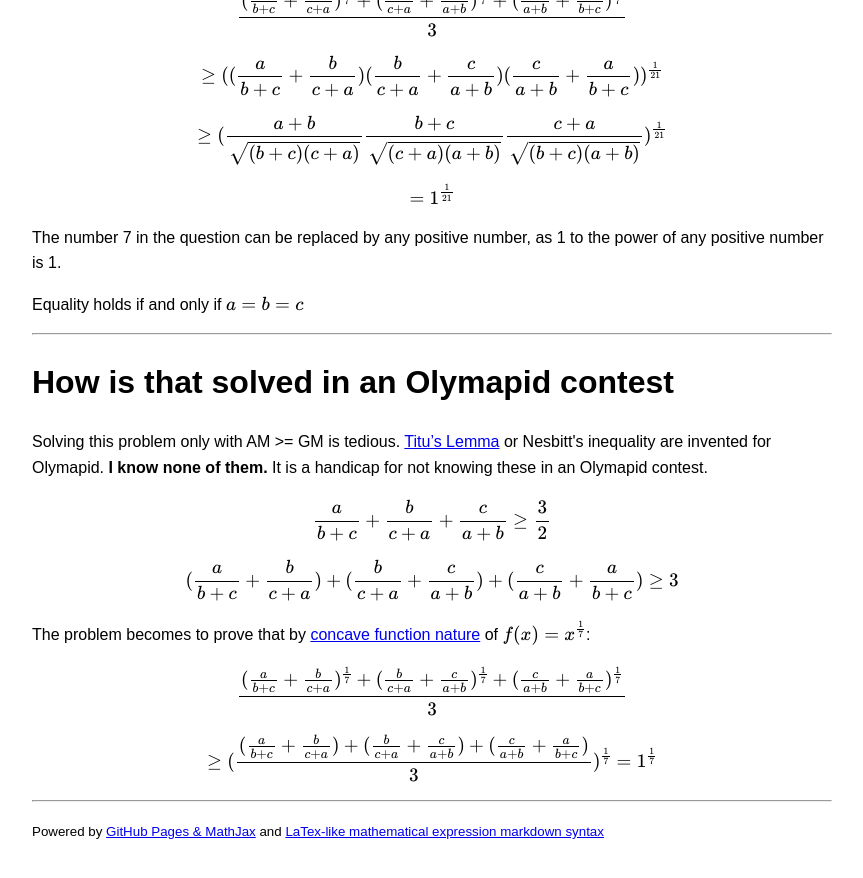
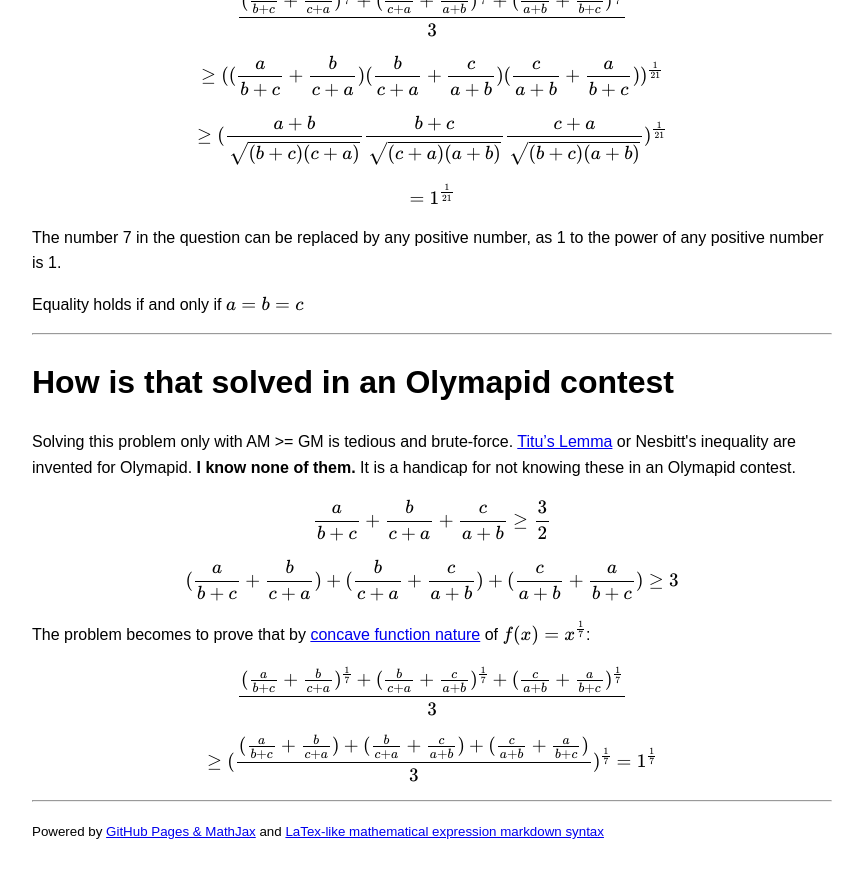
Before and after one commit to tinhomak/tinhomak.github.io, a Jekyll site: the page docs/math/solve_an_2020_irish_math_olymapid_question.html, which Jekyll copies as it is, in a window 1280 px wide and 900 px high, scrolled down 1446 px. Shown: the top 878 px of the window, without its empty margins (208-1071 px from the left). Built offline with Jekyll 4.4.1, drawn with Linux system fonts in a browser that asks for light colours.

Commit message:
Update solve_an_2020_irish_math_olymapid_question.html

```diff
--- a/docs/math/solve_an_2020_irish_math_olymapid_question.html
+++ b/docs/math/solve_an_2020_irish_math_olymapid_question.html
@@ -54,7 +54,7 @@
     <p>Equality holds if and only if \(a=b=c\)</p>
     <hr/>
     <h1>How is that solved in an Olymapid contest</h1>
-    <p>Solving this problem only with AM >= GM is tedious. <a href="https://en.wikipedia.org/wiki/Titu%27s_lemma">Titu’s Lemma</a> or Nesbitt's inequality are invented for Olymapid.
+    <p>Solving this problem only with AM >= GM is tedious and brute-force. <a href="https://en.wikipedia.org/wiki/Titu%27s_lemma">Titu’s Lemma</a> or Nesbitt's inequality are invented for Olymapid.
         <b>I know none of them.</b> It is a handicap for not knowing these in an Olymapid contest.</p>
     <p>
         $$ \frac{a}{b+c} + \frac{b}{c+a} + \frac{c}{a+b} \geq \frac{3}{2} $$
```
